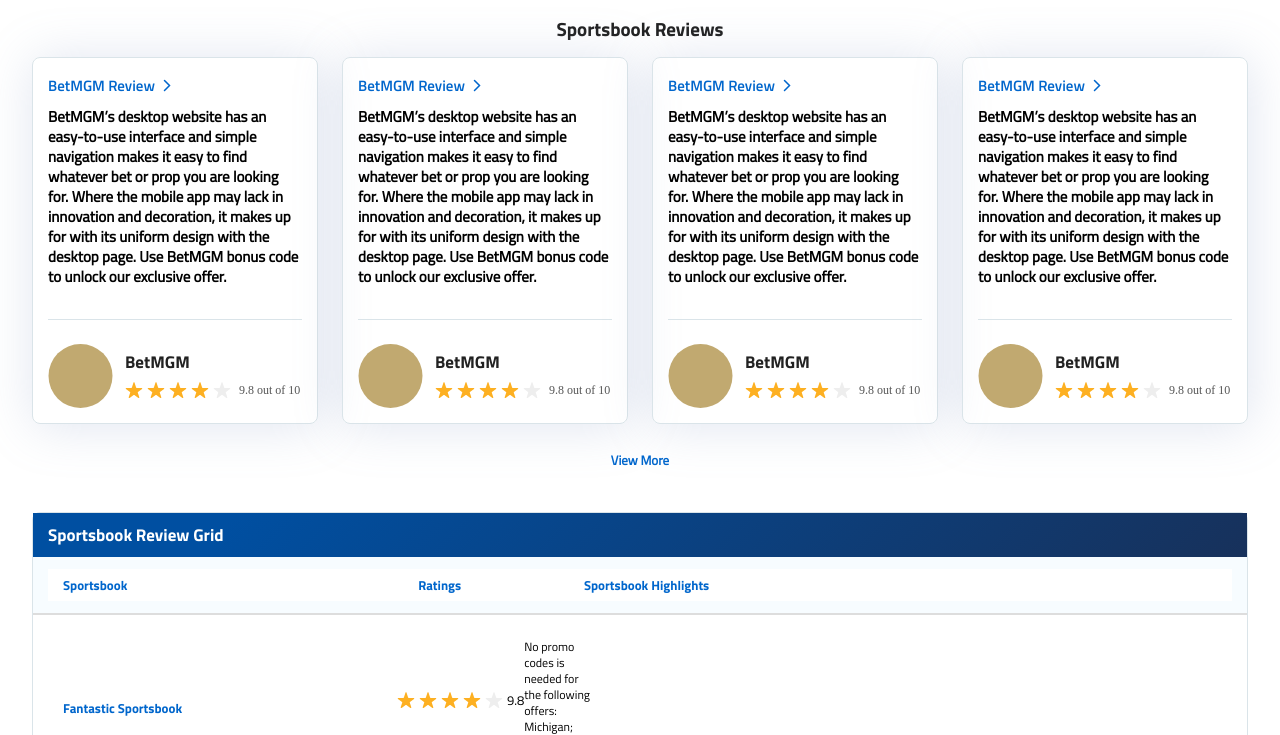
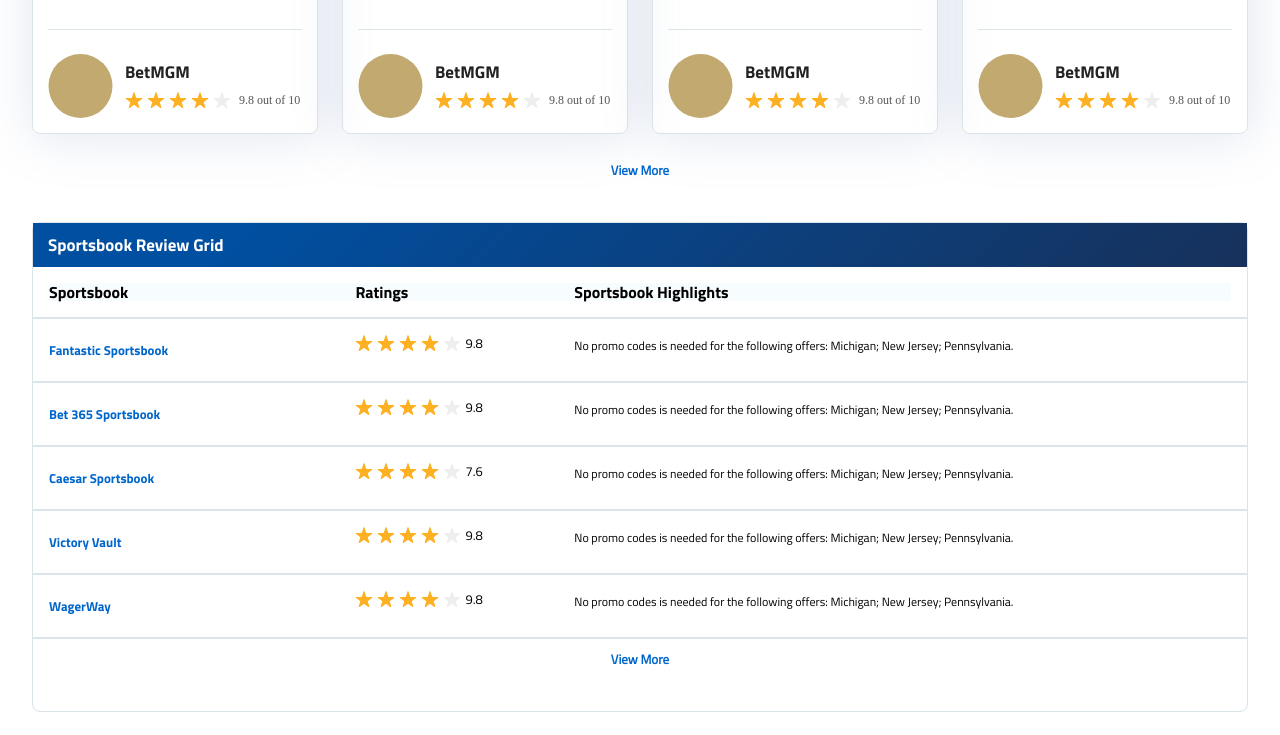
Before and after one commit to vedanth-haptiq/DRF-HTML-training, a plain HTML site: page index.html in a window 1280 px wide. Shown: the part 2065-2800 px from the top of the page. After the commit the page ends 2777 px from the top, so only its background shows below. Drawn offline with Linux system fonts and the light colour scheme; files whose address does not match are found by name.

Commit message:
sportsbook review grid updated

```diff
--- a/index.html
+++ b/index.html
@@ -444,7 +444,7 @@
           </div> -->
       </div>
     </div>
-
+    <a href="#" class="viewMore">View More</a>
     </div>
     </div>
 
@@ -664,16 +664,14 @@
 
   <div class="container">
     <div class="sportsBookGrid">
-    <div class="Header">Sportsbook Review Grid</div>
+   <div class="Header">Sportsbook Review Grid</div>
     <div class="reviewCell hiddenMobile">
-      <div class="reviewHeading">Sportsbook</div>
-      <div class="reviewHeading">Ratings</div>
-      <div class="reviewHeading">Sportsbook Highlights</div>
+      <div class="column">Sportsbook</div>
+      <div class="column">Ratings</div>
+      <div class="column">Sportsbook Highlights</div>
   </div>
-
-  <div class="reviewRow">
+        <div class="reviewCell">
         <div class="reviewHeading">Fantastic Sportsbook</div>
-        <div class="reviewDetails">
         <div class="row">
           <span class="label">Ratings</span>
           <div class="stars">
@@ -703,10 +701,9 @@
           </p>
       </div>
     </div>
-  </div>
-   <div class="reviewRow">
+
+    <div class="reviewCell">
     <div class="reviewHeading">Bet 365 Sportsbook</div>
-    <div class="reviewDetails">
     <div class="row">
       <span class="label">Ratings</span>
       <div class="stars">
@@ -736,11 +733,10 @@
       </p>
   </div>
 </div>
-</div>
 
+<div class="reviewCell">
+<div class="reviewHeading">Caesar Sportsbook</div>
 
-<div class="reviewHeading">Caesar Sportsbook</div>
-<div class="reviewDetails">
 <div class="row">
   <span class="label">Ratings</span>
   <div class="stars">
@@ -772,8 +768,9 @@
 </div>
 
 
+<div class="reviewCell">
 <div class="reviewHeading">Victory Vault</div>
-<div class="reviewDetails">
+
 <div class="row">
   <span class="label">Ratings</span>
   <div class="stars">
@@ -802,11 +799,12 @@
     No promo codes is needed for the following offers: Michigan; New Jersey; Pennsylvania.
   </p>
 </div>
+
 </div>
 
+<div class="reviewCell">
+<div class="reviewHeading">WagerWay</div>
 
-<div class="reviewHeading">WagerWay</div>
-<div class="reviewDetails">
 <div class="row">
   <span class="label">Ratings</span>
   <div class="stars">
@@ -838,6 +836,8 @@
 </div>
     <a href="#" class="viewMore">View More</a>
 </div>
+
+
 </div>
   </body>
 </html>
--- a/styles/components/offers.css
+++ b/styles/components/offers.css
@@ -126,6 +126,7 @@
         display: grid;
         grid-template-columns: 1fr 1fr;
         gap: 8px;
+
     }
     .bonus{
         margin-bottom: 2px;
@@ -138,15 +139,17 @@
 @media screen and (min-width: 1049px) {
     .cardContent{
         display: grid;
-        grid-template-columns: 1fr 1fr 1fr;
+        grid-template-columns: 1fr 1.5fr ;
         gap: 16px;
     }
+
 
     .offersSection {
         margin: 32px 32px;
     }
     .offerCard{
-
+        display: grid;
+        grid-template-columns: 33fr 6.24fr 0.01fr;
         margin: 0;
         padding: 16px 24px;
         margin-bottom: 20px;
@@ -161,5 +164,6 @@
     .buttonGroup {
         display: flex;
         flex-direction: column;
+        gap: 12px;
     }
 }
--- a/styles/components/sportsBookReviewGrid.css
+++ b/styles/components/sportsBookReviewGrid.css
@@ -8,13 +8,9 @@
     padding: 10px 15px;
   }
 
-  .reviewGrid {
-    padding: 8px 15px;
-  }
-  .reviewCell {
-    display: none; /* Hidden in Mobile */
+  .hiddenMobile {
+    display: none;
 }
-
   .reviewHeading {
     font-size: 13px;
     line-height: 16px;
@@ -23,15 +19,12 @@
     background: rgba(247, 252, 255, 1);
     color:rgba(0, 102, 204, 1);
     font-family: 'titilliumweb-Bold';
-
-  }
-  .reviewDetails {
-    padding: 12px 16px;
   }
   .row {
     display: flex;
-    margin-bottom: 10px;
+    margin-bottom: 8px;
   }
+
 
   .label {
     flex: 0 0 130px;
@@ -40,6 +33,7 @@
     line-height: 16px;
     font-weight: 400;
     font-family: 'titilliumweb-Regular';
+    padding: 8px 15px;
 
   }
   .ratingScore{
@@ -52,7 +46,6 @@
   .stars {
     gap: 4px;
   }
-
   .highlight {
     font-size: 12px;
     line-height: 16px;
@@ -62,47 +55,78 @@
   }
 
 
+ @media (min-width: 768px) {
 
-  @media (min-width: 768px) {
-    .reviewGrid {
-      padding: 15px;
-      background: white;
-      border-radius: 5px;
+    .reviewHeading {
+        background-color:rgba(255, 255, 255, 1);
+        align-items: center;
+        padding: 0;
+      }
+    .FirstRow {
+      display: flex;
+      align-items: center;
     }
-    .reviewHeading {
-        background:rgba(255, 255, 255, 1);
-      }
-      .reviewDetails{
-        display: grid;
-        grid-template-columns: 1.5fr  0.5fr;
+    .SecondRow {
+      display: flex;
+      align-items: center;
+    }
+    .column{
+        font-family: 'titilliumweb-Bold';
+        color: rgba(0, 0, 0, 1);
+        font-size: 16px;
+        line-height: 18px;
+        font-weight: 600;
+        background-color: rgba(247, 252, 255, 1);
+
+    }
+    .reviewCell {
+        display: flex;
+        flex-direction: row;
+        flex-wrap: wrap;
+        font-size: 14px;
+        font-weight: 700;
+        color: rgba(0, 102, 204, 1);
+        padding: 16px;
+        border-bottom: 2px solid rgba(218, 228, 233, 1);
+        text-align: left;
+        width: 100%;
+        box-sizing: border-box;
         align-items: center;
-        padding: 12px 15px;
-        justify-items: end;
       }
 
-    .reviewRow {
-      display: grid;
-      grid-template-columns: 1.5fr 0.7fr 2.8fr;
-      align-items: center;
-      padding: 12px 15px;
-      border-bottom: 1px solid #ddd;
-    }
+      .reviewCell > div:nth-child(1) {
+        flex: 0.7;
+      }
 
+      .reviewCell > div:nth-child(2) {
+        flex: 0.5;
+      }
+
+      .reviewCell > div:nth-child(3) {
+        flex: 1.5;
+      }
+
+/*
     .reviewCell {
       display: grid;
-      grid-template-columns: 1.5fr 0.7fr 2.8fr;
+      grid-template-columns: 0.7fr 0.5fr 1.5fr;
       font-size: 14px;
       font-weight: 700;
-      background: rgba(247, 252, 255, 1);
+      width: 100%;
       color: rgba(0, 102, 204, 1);
       padding: 12px 15px;
-      border-bottom: 2px solid #ddd;
+      border-bottom: 2px solid rgba(218, 228, 233, 1);;
       text-align: left;
+    } */
+
+    .hiddenMobile{
+        background-color:rgba(255, 255, 255, 1);
     }
    .label{
     display: none;
    }
-  }
+
+}
 
   @media (min-width: 1049px) {
     .sportsBookGrid{
@@ -110,4 +134,4 @@
         border-radius: 8px;
         border: 1px solid rgba(218, 228, 233, 1);
     }
-  }
+}
--- a/styles/components/sportsNews.css
+++ b/styles/components/sportsNews.css
@@ -147,11 +147,11 @@
   @media screen and (min-width: 1049px) {
 
     .newsWrapper{
-        padding: 0;
+        padding: 0 16px 0 16px;
     }
     .newsContainer{
         margin: 0 32px 0 32px;
-        padding: 0 24px 0 24px;
+
     }
     .header{
         padding: 10px 24px;
```
